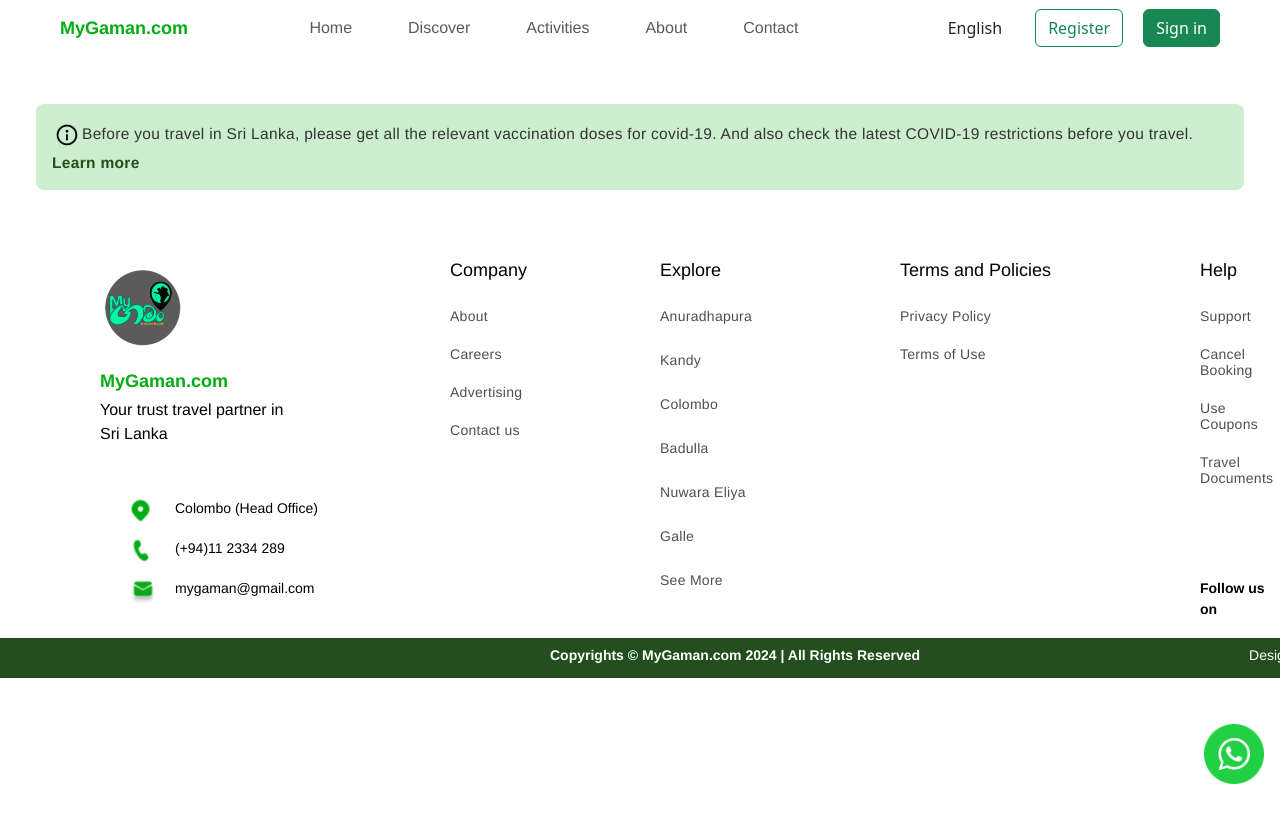
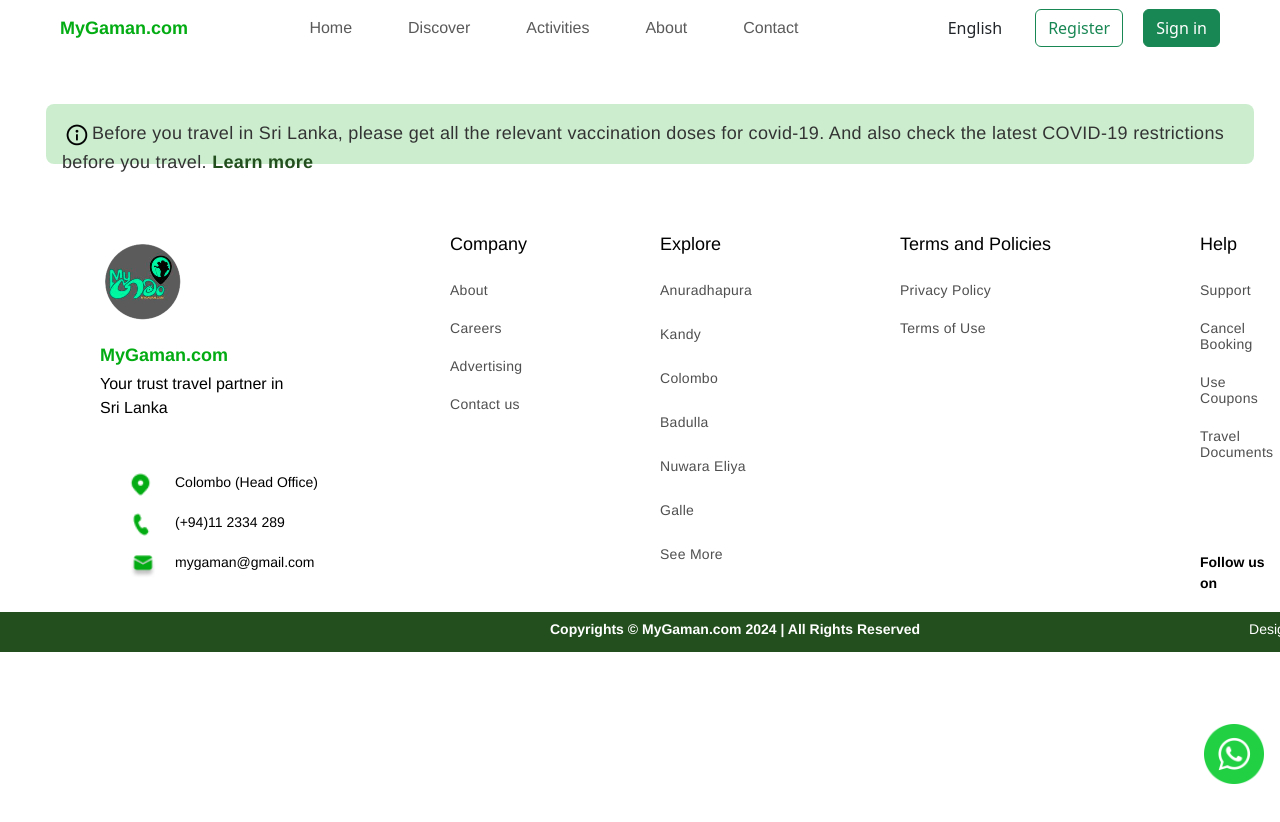
Before and after one commit to tharusha1004/MyGaman-Web, a React (Create React App) app in the folder frontend/: page /home in a window 1280 px wide. Shown: the top 822 px of the page. Built offline with nearby package versions, Linux system fonts and the light colour scheme; a web font is replaced by a local one.

Commit message:
make some changes in covid restriction component

```diff
--- a/frontend/src/components/Home/Info_Message/InfoMessage.css
+++ b/frontend/src/components/Home/Info_Message/InfoMessage.css
@@ -1,16 +1,17 @@
 .boder01 {
   background-color: #03ac1333;
   border-radius: 8px;
+  margin-left: 10px;
+  height: 60px;
 }
 
 .text01 {
   color: #333333;
   font-family: "SF Pro Display-Regular", Helvetica;
-  /* font-size: 15.5px; */
-  font-size: clamp(8px, 2vw, 15.5px);
+  font-size: 18px;
   font-weight: 400;
   letter-spacing: 0.32px;
-  line-height: 22.4px;
+  line-height: 12px;
 }
 
 .text02 {
--- a/frontend/src/components/Home/Info_Message/InfoMessage.jsx
+++ b/frontend/src/components/Home/Info_Message/InfoMessage.jsx
@@ -1,4 +1,5 @@
 import React from 'react'
+import "bootstrap/dist/css/bootstrap.min.css";
 import './InfoMessage.css';
 import Info from "../../../assets/images/Home_images/Info.png";
 
@@ -6,7 +7,7 @@
 
 const InfoMessage = () => {
     return (
-        <div className="p-5 ">
+        <section className="p-5 ">
             <div className="row ">
                 <div className="col-12 boder01 p-3">
                     <img src={Info} alt="#" />
@@ -17,7 +18,7 @@
                     </span>
                 </div>
             </div>
-        </div>
+        </section>
     );
 }
 
```
